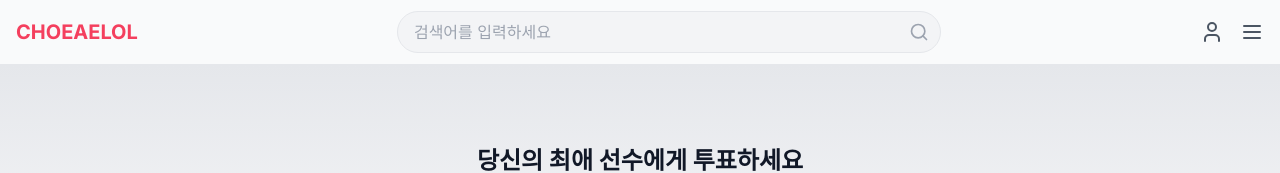
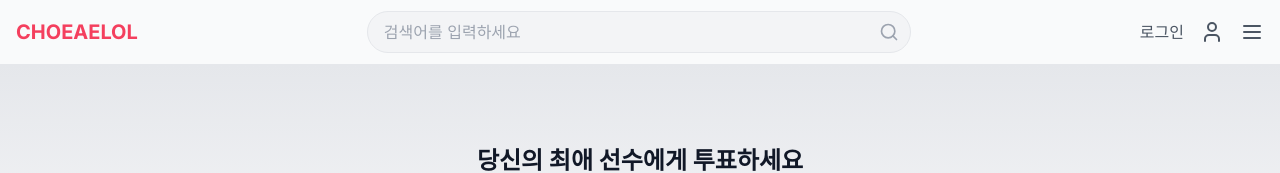
Before and after one commit to oz-coding-7-team1/lck-frontend, a Next.js app: page / in a window 1280 px wide. Shown: the top 173 px of the page. Built offline with nearby package versions, Linux system fonts and the light colour scheme.

Commit message:
✨ Login button in main page

```diff
--- a/src/app/layout.tsx
+++ b/src/app/layout.tsx
@@ -77,9 +77,14 @@ export default function RootLayout({
                 <input
                   type="text"
                   placeholder="검색어를 입력하세요"
+                  value={searchQuery}
+                  onChange={handleInputChange}
                   className="w-full py-2 pl-4 pr-10 bg-gray-100 border border-gray-200 rounded-full"
                 />
-                <button className="absolute -translate-y-1/2 right-3 top-1/2">
+                <button
+                  className="absolute -translate-y-1/2 right-3 top-1/2"
+                  onClick={handleSearch}
+                >
                   <Search className="w-5 h-5 text-gray-400" />
                 </button>
                 {searchResults.length > 0 && (
@@ -98,6 +103,9 @@ export default function RootLayout({
               </div>
             </div>
             <div className="flex items-center gap-4">
+              <Link href="/login" className="text-gray-600">
+                로그인
+              </Link>
               <Link href="/mypage">
                 <User className="w-6 h-6 text-gray-600" />
               </Link>
```
